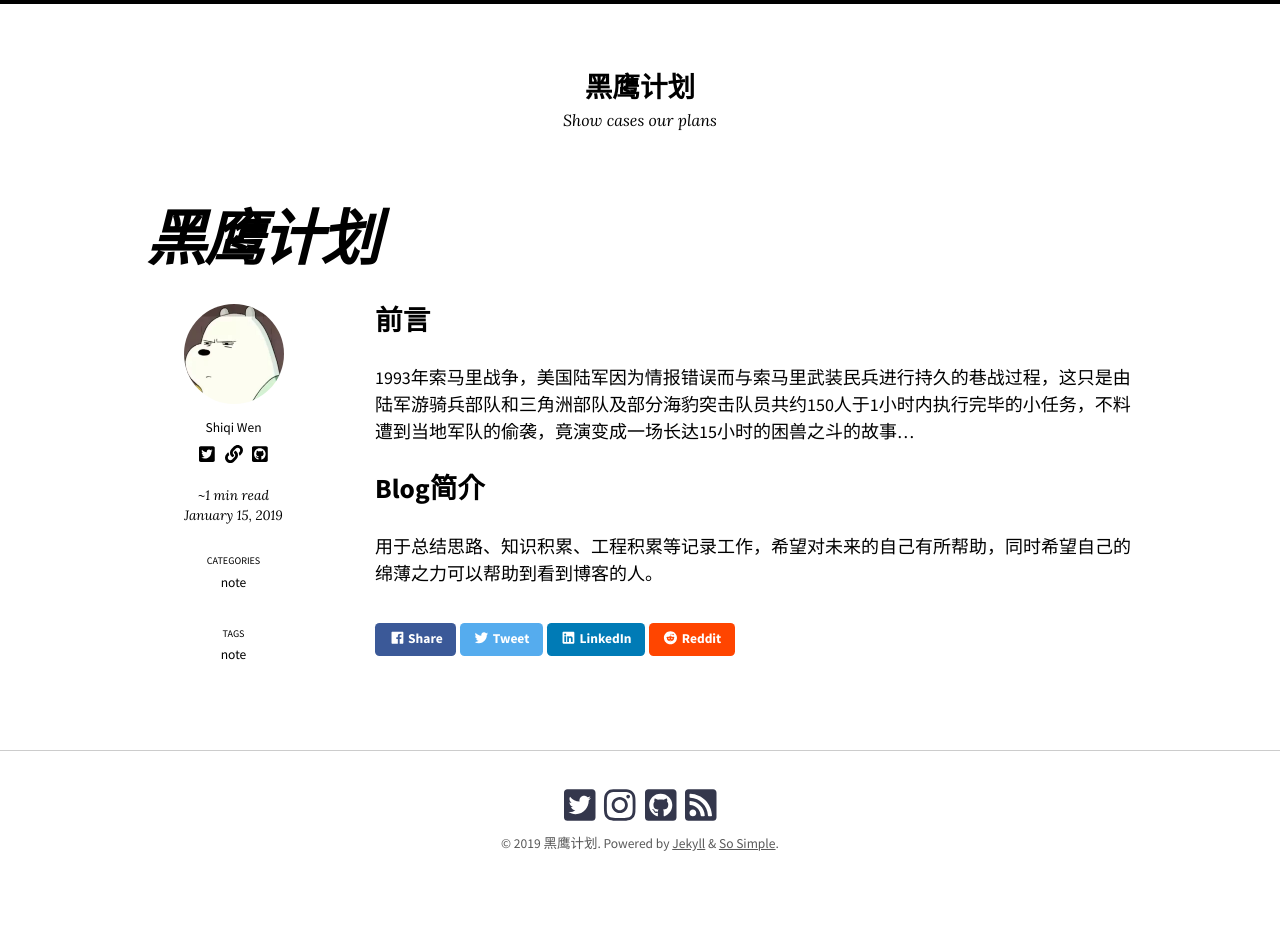
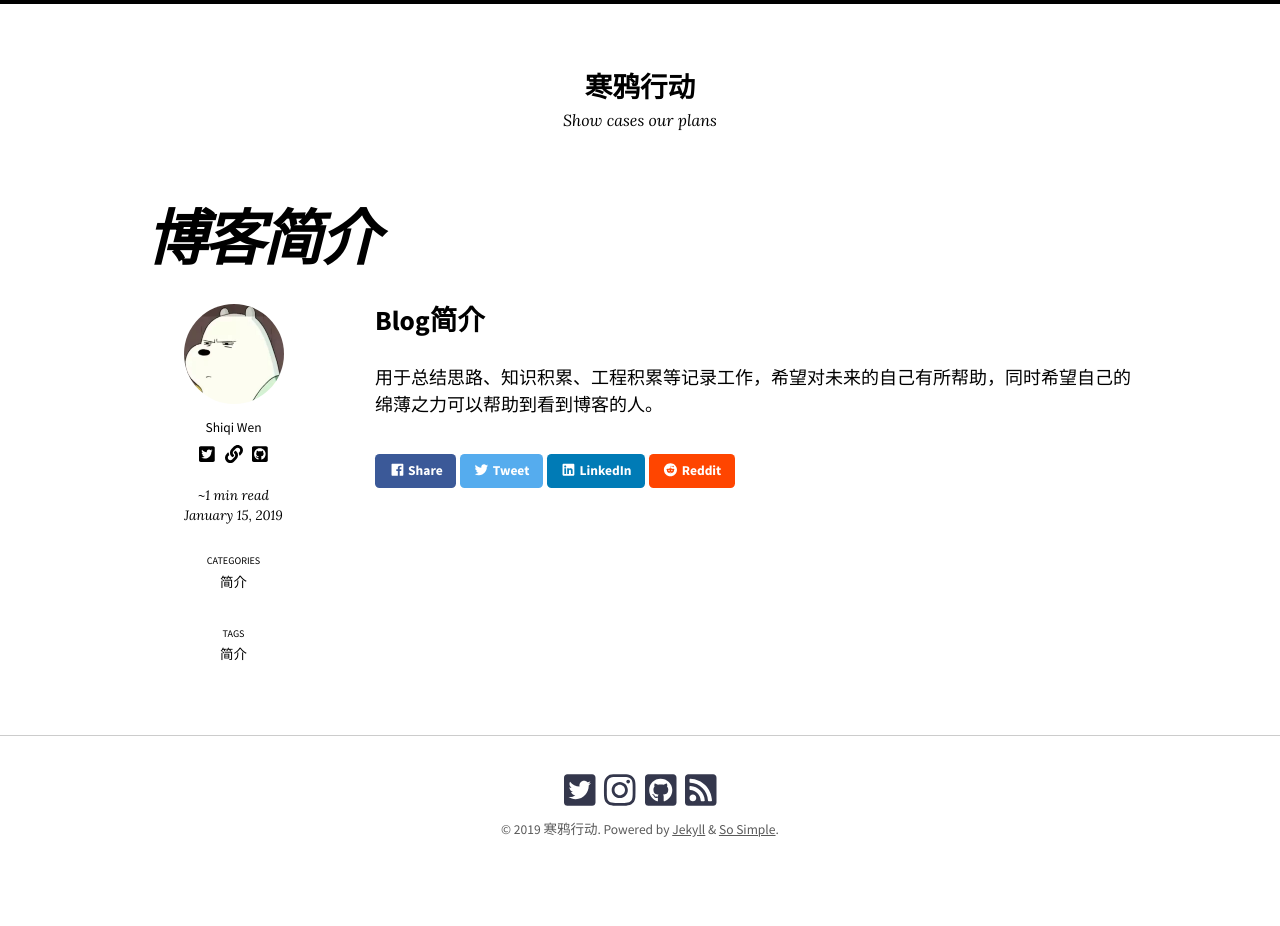
Before and after one commit to shiqjia/thinkspace, a Jekyll site: the page built from _posts/2019-01-15-beginer.md, in a window 1280 px wide. Built offline with Jekyll 4.4.1, drawn with Linux system fonts in a browser that asks for light colours; nearby versions of some CDN libraries.

Commit message:
update name of blog

```diff
--- a/_config.yml
+++ b/_config.yml
@@ -16,7 +16,7 @@
 theme: jekyll-theme-so-simple
 # remote_theme: mmistakes/so-simple-theme
 locale: zh-CHS
-title: "黑鹰计划"
+title: "寒鸦行动"
 description: "Show cases our plans"
 baseurl: /thinkspace # the subpath of your site, e.g. "/blog"
 url: https://shiqijia.github,io # the base hostname & protocol for your site e.g. "https://mmistakes.github.io"
--- a/_posts/2019-01-15-beginer.md
+++ b/_posts/2019-01-15-beginer.md
@@ -1,16 +1,12 @@
 ---
-title: "黑鹰计划"
+title: "博客简介"
 # image: /images/black_hawk.png
 categories:
-  - note
+  - 简介
 tags:
-  - note
+  - 简介
 last_modified_at: 2019-01-19T13:57:52-17:00
 ---
-
-## 前言
-
-1993年索马里战争，美国陆军因为情报错误而与索马里武装民兵进行持久的巷战过程，这只是由陆军游骑兵部队和三角洲部队及部分海豹突击队员共约150人于1小时内执行完毕的小任务，不料遭到当地军队的偷袭，竟演变成一场长达15小时的困兽之斗的故事...
 
 ## Blog简介
 
```
Also changed, not shown: README.md.
